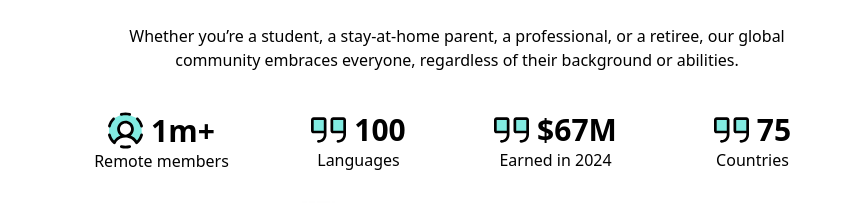
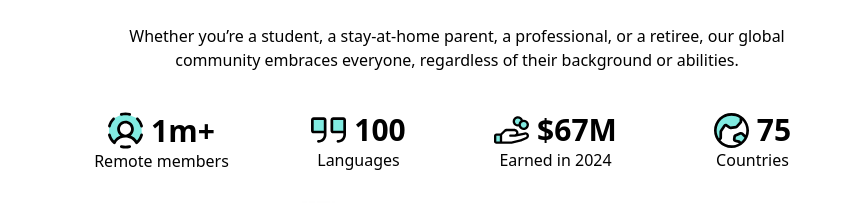
Before and after one commit to Nacho1499/dream-jobber, a Next.js app: page / in a window 1280 px wide. Shown: the part 1088-1291 px from the top of the page, without its empty margins (183-1049 px from the left). Built offline with nearby package versions, Linux system fonts and the light colour scheme.

Commit message:
test worked

```diff
--- a/app/components/Sector.tsx
+++ b/app/components/Sector.tsx
@@ -35,7 +35,7 @@ export default function Sector() {
         <div>
           <div className='flex gap-2 items-center justify-center'>
             <div>
-              <Image className='mx-auto' src="/lang.svg" height={15} width={35} alt='remote' />
+              <Image className='mx-auto' src="/earnings.svg" height={15} width={35} alt='remote' />
             </div>
             <div>
               <h1 className='text-3xl font-bold'>$67M</h1>
@@ -47,7 +47,7 @@ export default function Sector() {
          <div>
           <div className='flex gap-2 items-center justify-center'>
             <div>
-              <Image className='mx-auto' src="/lang.svg" height={15} width={35} alt='remote' />
+              <Image className='mx-auto' src="/country.svg" height={15} width={35} alt='remote' />
             </div>
             <div>
               <h1 className='text-3xl font-bold'>75</h1>
```
